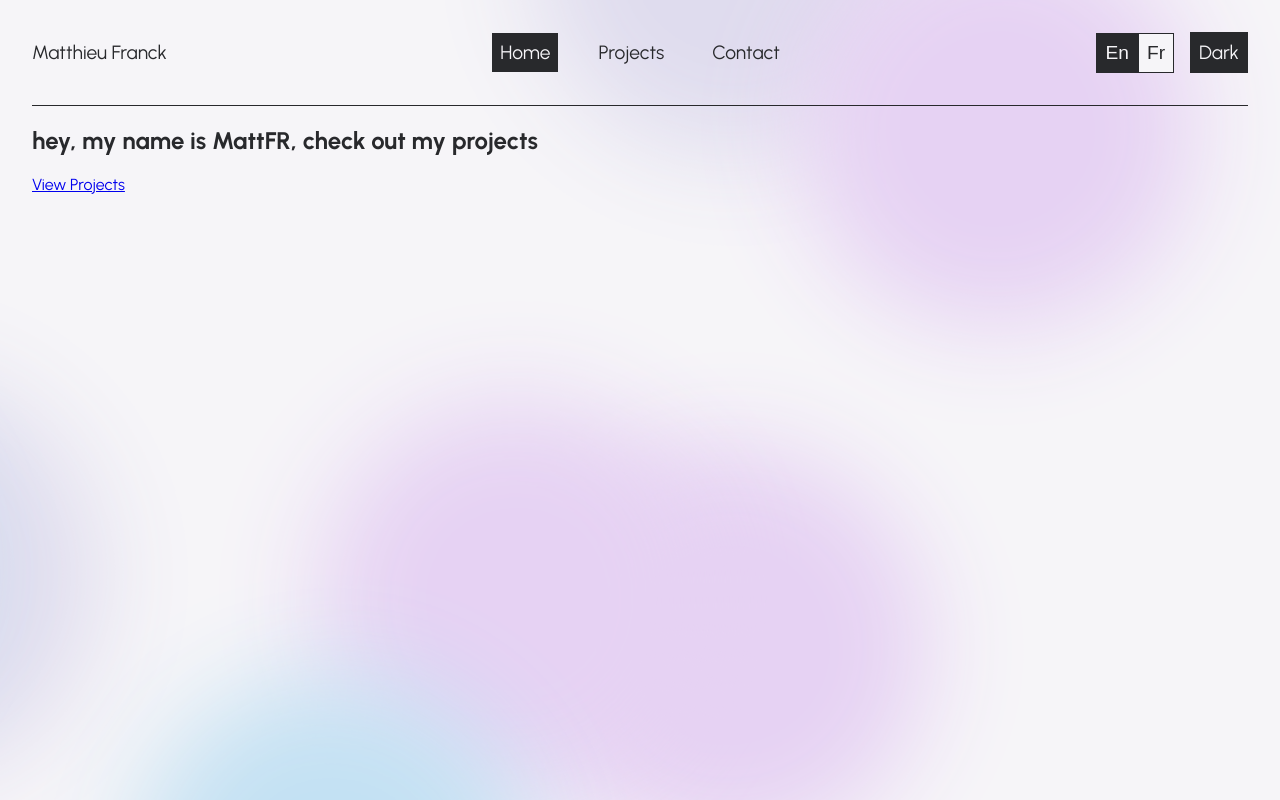
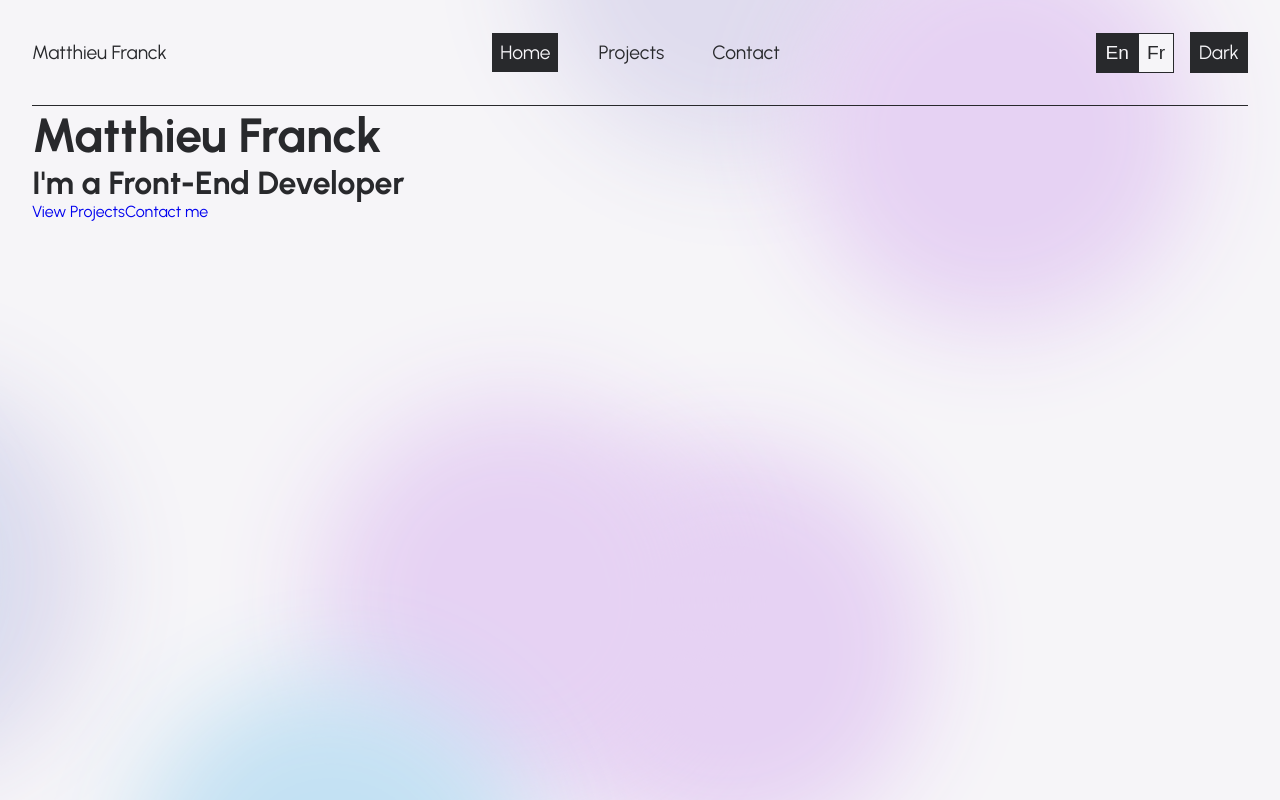
Before and after one commit to Matt-Fr/portfolio, a React (Create React App) app: page / in a window 1280 px wide. Built offline with nearby package versions, Linux system fonts and the light colour scheme.

Commit message:
started the home page

```diff
--- a/src/pages/Home.js
+++ b/src/pages/Home.js
@@ -2,21 +2,30 @@ import React from "react";
 import { Link } from "react-router-dom";
 import { useGlobalContext } from "../context";
 import Projects from "./Projects";
+import "./Home.scss";
 
 const Home = () => {
   const { language, setLanguage, writeBilingualContent } = useGlobalContext();
   console.log(language);
   return (
     <section>
-      <h1>
-        {writeBilingualContent(
-          "hey, my name is MattFR, check out my projects",
-          "hey je m'appelle matt, regarde mes projets"
-        )}
-      </h1>
-      <Link to="/projects">
-        {writeBilingualContent("View Projects", "Voir mes projets")}
-      </Link>
+      <div className="homeContainer">
+        <h1 className="homeContainer-name">Matthieu Franck</h1>
+        <h2 className="homeContainer-job">
+          {writeBilingualContent(
+            "I'm a Front-End Developer",
+            "Je suis développeur Front-End"
+          )}
+        </h2>
+        <div className="homeContainer-linkContainer">
+          <Link to="/projects" className="homeContainer-linkContainer-link">
+            {writeBilingualContent("View Projects", "Voir mes projets")}
+          </Link>
+          <Link to="/contact" className="homeContainer-linkContainer-link">
+            {writeBilingualContent("Contact me", "Me contacter")}
+          </Link>
+        </div>
+      </div>
     </section>
   );
 };
--- /dev/null
+++ b/src/pages/Home.scss
@@ -0,0 +1,19 @@
+.homeContainer {
+  display: flex;
+  flex-direction: column;
+
+  &-name {
+    margin: 0;
+    font-size: 3rem;
+  }
+  &-job {
+    margin: 0;
+    font-size: 2rem;
+  }
+  &-linkContainer {
+    display: flex;
+    &-link {
+      text-decoration: none;
+    }
+  }
+}
```
